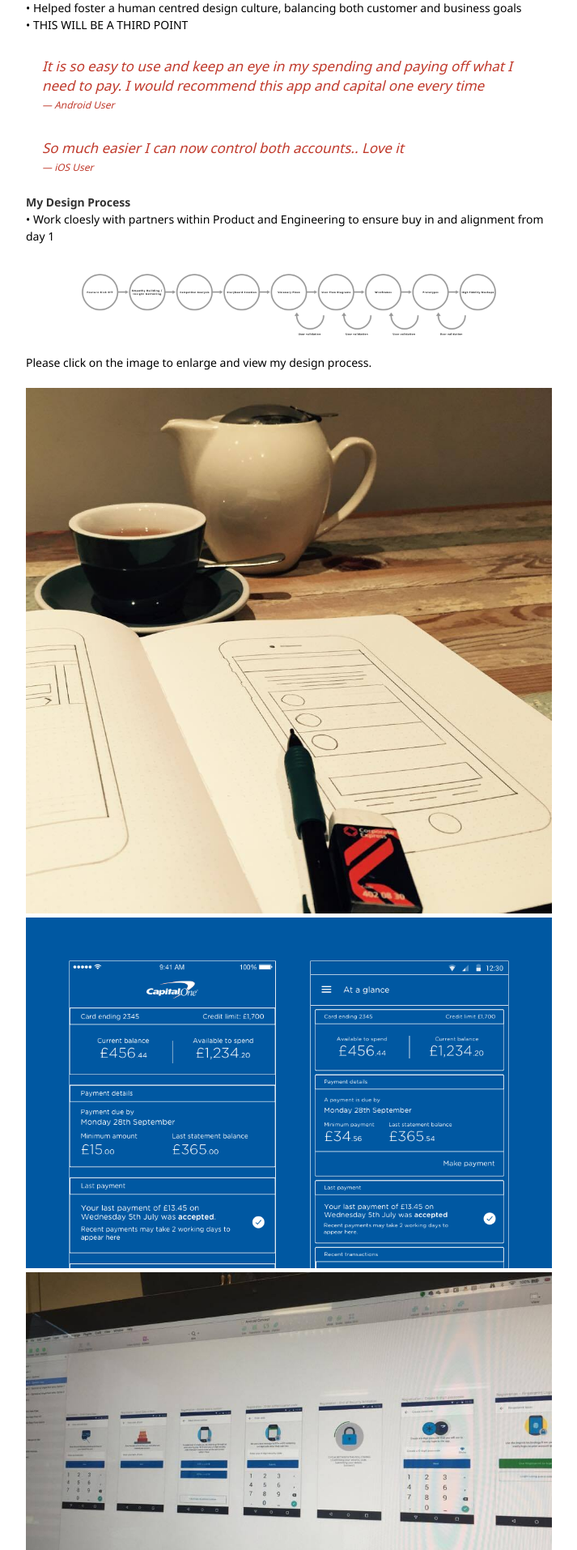
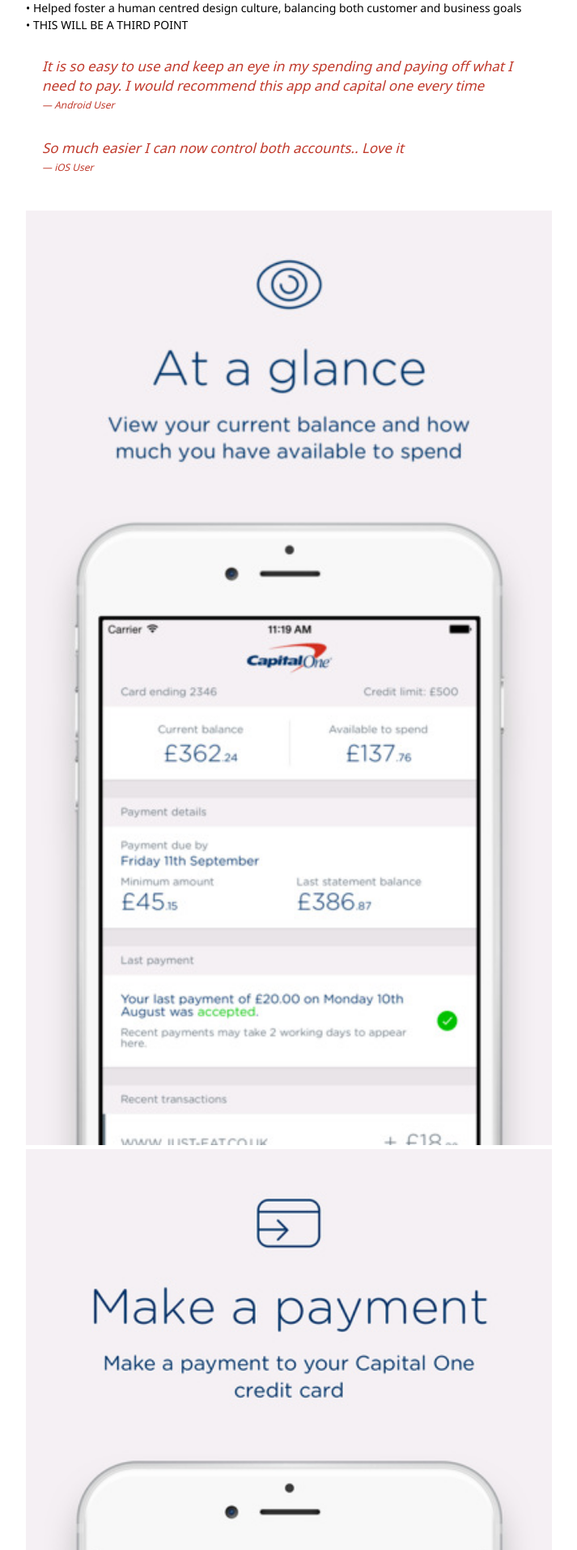
Before and after one commit to syeef/syeefkarim-2016-v0, a Jekyll site: the page built from portfolio/capitalone.md, in a window 1280 px wide. Shown: the part 764-2678 px from the top of the page at 81% size, without its empty margins (279-992 px from the left). Built offline with Jekyll 4.4.1, drawn with Linux system fonts in a browser that asks for light colours.

Commit message:
update capital one page

```diff
--- a/portfolio/capitalone.md
+++ b/portfolio/capitalone.md
@@ -23,6 +23,15 @@ Create a mobile app to allow customers to easily service their accounts, receive
 >It is so easy to use and keep an eye in my spending and paying off what I need to pay. I would recommend this app and capital one every time <cite>Android User</cite>
 
 >So much easier I can now control both accounts.. Love it <cite>iOS User</cite>
+
+<br>
+<img src="/images/posts/capitalone/iOSAAG.png" width="650px">
+<br>
+<img src="/images/posts/capitalone/iOSPayment.png" width="650px">
+<br>
+<img src="/images/posts/capitalone/AnroidSuccessfulPayment.png" width="650px">
+<br>
+<img src="/images/posts/capitalone/AndroidTransactionDetails.png" width="650px">
 
 **My Design Process**
 • Work cloesly with partners within Product and Engineering to ensure buy in and alignment from day 1
```
